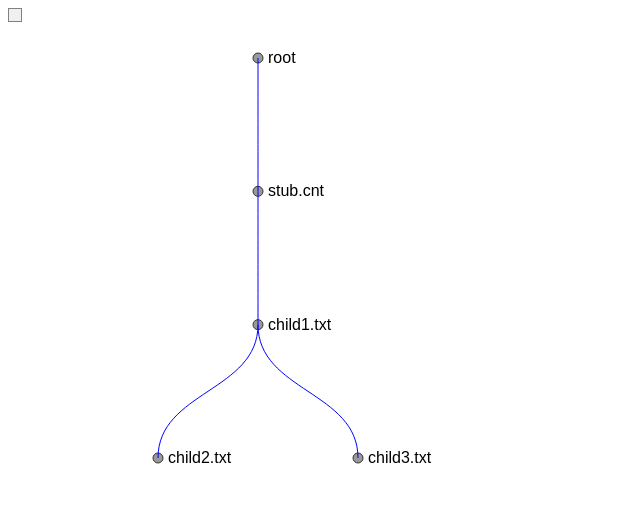
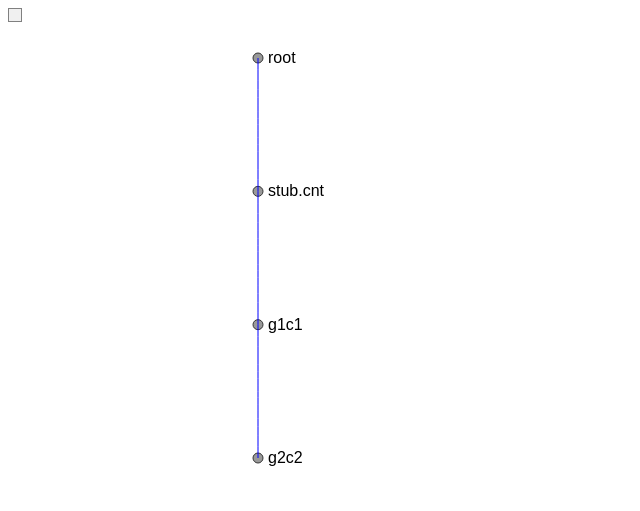
Before and after one commit to JasperVanDenBosch/niprov, a website: page niprov/templates/pipeline.html in a window 1280 px wide. Shown: the whole page, without its empty margins (0-640 px from the left). Drawn offline with Linux system fonts and the light colour scheme.

Commit message:
Pipeline js code works directly on dynamic data from template. Pipeline test html has more complex pipeline data.

```diff
--- a/niprov/static/pipeline.js
+++ b/niprov/static/pipeline.js
@@ -35,9 +35,6 @@ var translate = function(x, y) {
 var svgWidth = 500;
 var svgHeight = 500;
 var tooltipfields = ["id", "added", "hostname", "path", "size"]
-
-//Data
-var files = [{"added": "2015-10-20T20:50:33.996245", "script": null, "acquired": "2015-03-09T13:07:03.000000", "hostname": "gram", "transformation": "trans1", "transient": true, "parents": ["gram:/home/jasper/Projects/niprov/testdata/eeg/stub.cnt"], "location": "gram:/p/child1.txt", "path": "/p/child1.txt", "id": "Vspqnf", "subject": "Jane Doe"}, {"added": "2015-10-20T20:49:03.777477", "hash": "f9ccd1b4312d9ebd3daf727054815276", "dimensions": [32, 2080], "created": "2015-03-09T20:19:19.367602", "acquired": "2015-03-09T13:07:03.000000", "hostname": "gram", "transient": false, "location": "gram:/home/jasper/Projects/niprov/testdata/eeg/stub.cnt", "path": "/home/jasper/Projects/niprov/testdata/eeg/stub.cnt", "size": 492581, "id": "VR55dC", "subject": "Jane Doe"}, {"added": "2015-10-20T20:51:00.178131", "script": null, "acquired": "2015-03-09T13:07:03.000000", "hostname": "gram", "transformation": "trans2", "transient": true, "parents": ["gram:/p/child1.txt"], "location": "gram:/p/b/child2.txt", "path": "/p/b/child2.txt", "id": "toGp6R", "subject": "Jane Doe"}, {"added": "2015-10-20T20:52:00.178131", "script": null, "acquired": "2015-03-09T13:07:03.000000", "hostname": "gram", "transformation": "trans2", "transient": true, "parents": ["gram:/p/child1.txt"], "location": "gram:/p/b/child3.txt", "path": "/p/b/child3.txt", "id": "J7yUxi", "subject": "Jane Doe"}];
 
 // Creat toolip container
 var tooltipDiv = d3.select('body')
--- a/niprov/templates/pipeline.html
+++ b/niprov/templates/pipeline.html
@@ -7,6 +7,10 @@
         <link rel="stylesheet" type="text/css" href="../static/pipeline.css">
     </head>
     <body>
+        <script type="text/javascript">
+//Data
+var files = [{"added": "2015-11-26T16:35:36.119063", "script": null, "acquired": "2015-03-09T13:07:03.000000", "hostname": "gram", "transformation": "action", "transient": true, "parents": ["gram:/home/jasper/Projects/niprov/g1c1"], "location": "gram:/home/jasper/Projects/niprov/g2c2", "path": "/home/jasper/Projects/niprov/g2c2", "id": "U2n2mV", "subject": "Jane Doe"}, {"added": "2015-11-26T16:35:36.039366", "hash": "f9ccd1b4312d9ebd3daf727054815276", "dimensions": [32, 2080], "created": "2015-03-09T20:19:19.367602", "acquired": "2015-03-09T13:07:03.000000", "hostname": "gram", "transient": false, "location": "gram:/home/jasper/Projects/niprov/testdata/eeg/stub.cnt", "path": "/home/jasper/Projects/niprov/testdata/eeg/stub.cnt", "size": 492581, "id": "q2Ny5L", "subject": "Jane Doe"}, {"added": "2015-11-26T16:35:36.064683", "script": null, "acquired": "2015-03-09T13:07:03.000000", "hostname": "gram", "transformation": "action", "transient": true, "parents": ["gram:/home/jasper/Projects/niprov/testdata/eeg/stub.cnt"], "location": "gram:/home/jasper/Projects/niprov/g1c1", "path": "/home/jasper/Projects/niprov/g1c1", "id": "E6N2ka", "subject": "Jane Doe"}];
+        </script>
         <script type="text/javascript" src="../static/pipeline.js"></script>
     </body>
 </html>
```
